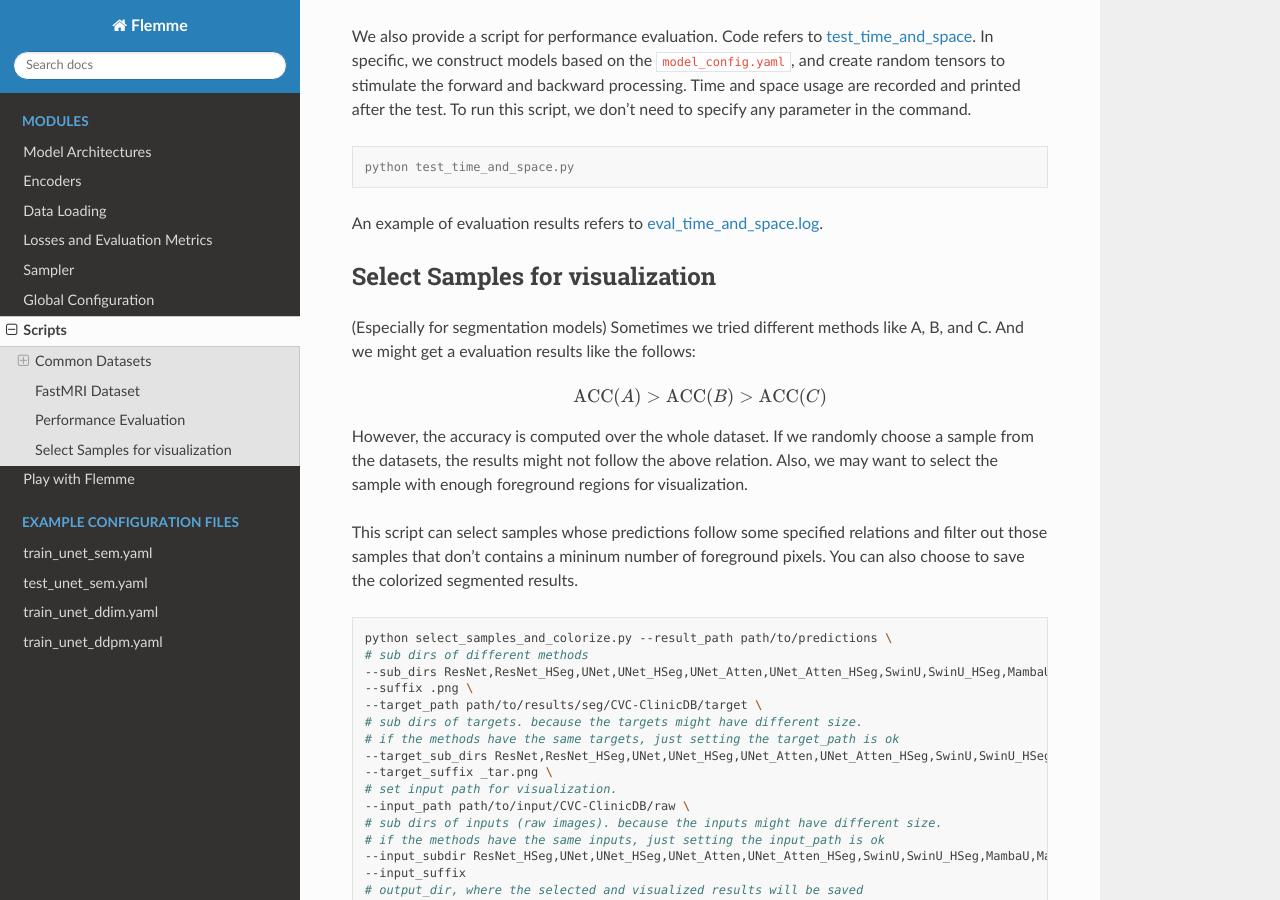
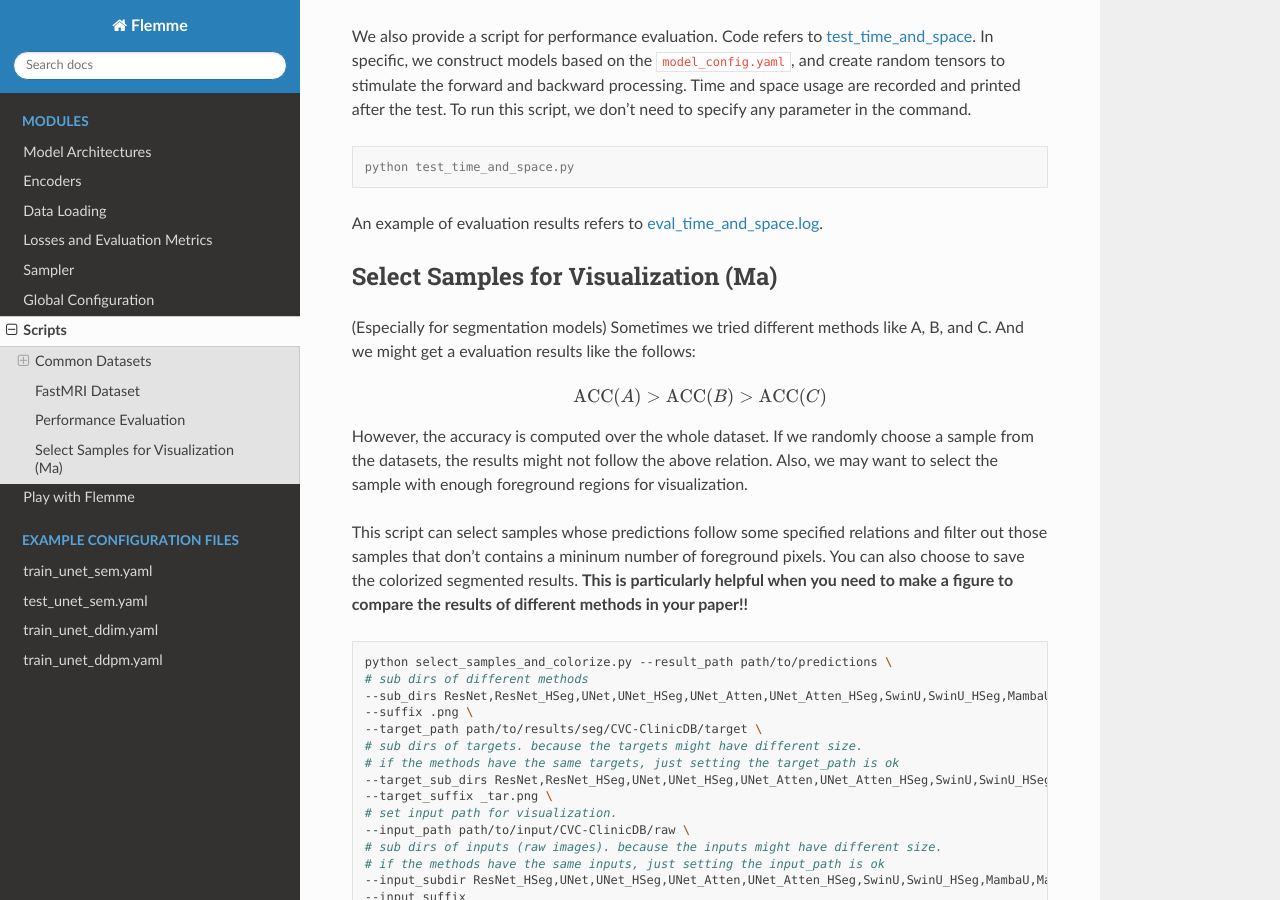
Before and after one commit to wlsdzyzl/flemme-docs, a Sphinx documentation site: the page built from docs/source/script.rst, in a window 1280 px wide and 900 px high, scrolled down 1896 px. Built offline with Sphinx 7.4.7 and the Read the Docs theme 3.1.0, drawn with Linux system fonts in a browser that asks for light colours.

Commit message:
Add intro for select_samples_and_colorize.py

```diff
--- a/docs/source/script.rst
+++ b/docs/source/script.rst
@@ -89,8 +89,8 @@ Time and space usage are recorded and printed after the test. To run this script
 
 An example of evaluation results refers to `eval_time_and_space.log <https://github.com/wlsdzyzl/flemme/blob/main/scripts/unittest/eval_time_and_space.log>`_.
 
-Select Samples for visualization
-==================================
+Select Samples for Visualization (Ma)
+===================================================================
 (Especially for segmentation models) Sometimes we tried different methods like A, B, and C. And we might get a evaluation results like the follows:
 
 .. math::
@@ -101,7 +101,7 @@ However, the accuracy is computed over the whole dataset. If we randomly choose
 Also, we may want to select the sample with enough foreground regions for visualization.
 
 This script can select samples whose predictions follow some specified relations and filter out those samples that don't contains a mininum number of foreground pixels.
-You can also choose to save the colorized segmented results.
+You can also choose to save the colorized segmented results. **This is particularly helpful when you need to make a figure to compare the results of different methods in your paper!!**
 
 .. code-block:: bash
 
```
